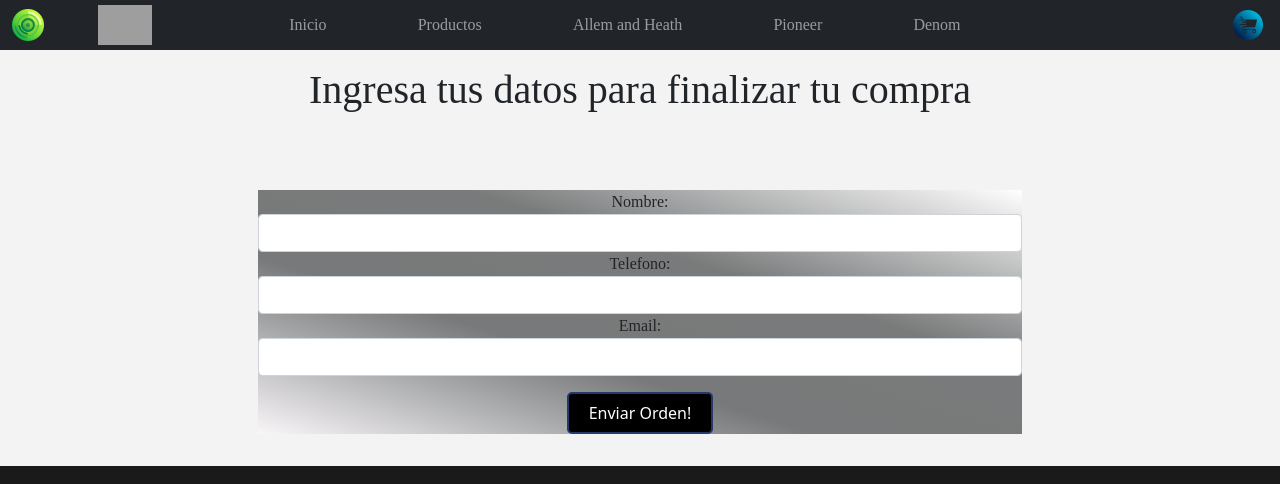
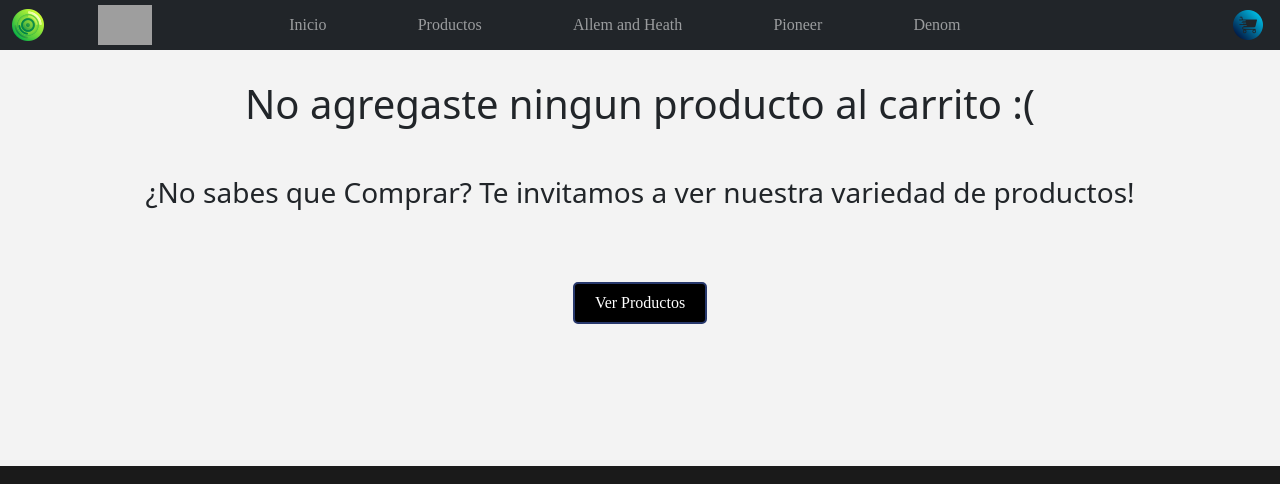
Before and after one commit to ediau11/AppReact, a React (Create React App) app: page /Formulario in a window 1280 px wide. Shown: the top 484 px of the page. Built offline with nearby package versions, Linux system fonts and the light colour scheme; grey boxes are pictures that could not be loaded.

Commit message:
creando pagina error 404

```diff
--- a/src/App.css
+++ b/src/App.css
@@ -468,3 +468,17 @@ body {
 .aa {
   color: #212529 !important;
 }
+
+.contenedor404 {
+  margin-top: 7rem;
+}
+
+.textoError404 {
+  margin-top: 2rem;
+}
+
+.logo404 {
+  font-size: 6rem;
+  font-weight: 500;
+  padding: 5.5px;
+}
--- a/src/App.jsx
+++ b/src/App.jsx
@@ -11,6 +11,7 @@ import { Carrito } from "./././components/cart/Carrito";
 import { BrowserRouter, Routes, Route } from "react-router-dom";
 import { CartProvider } from "./context/CartContext";
 import Formulario from "./components/Formulario/Formulario";
+import Error from "./components/Error/Error";
 
 function App() {
   return (
@@ -34,6 +35,7 @@ function App() {
             <Route path="/detail/:itemId" element={<ItemDetailContainer />} />
             <Route path="/Carrito" element={<Carrito />} />
             <Route path="/Formulario" element={<Formulario />} />
+            <Route path="*" element={<Error />} />
           </Routes>
 
           <Footer />
--- /dev/null
+++ b/src/components/CartEmpty/CartEmpty.jsx
@@ -0,0 +1,28 @@
+import React from "react";
+import { Link } from "react-router-dom";
+
+const CartEmpty = () => {
+  return (
+    <div className="fondoCart">
+      <div className="fondoCarritoVacio fondoCart">
+        <h1 className="text-center textoCarritoVacio mt-5">
+          No agregaste ningun producto al carrito :(
+        </h1>
+        <h3 className="text-center textoCarritoVacio mt-5">
+          ¿No sabes que Comprar? Te invitamos a ver nuestra variedad de
+          productos!
+        </h3>
+
+        <Link to={"/productos"}>
+          <div className="container text-center">
+            <button className="botonAnimationContainer textoCompra mt-5  ">
+              Ver Productos
+            </button>
+          </div>
+        </Link>
+      </div>
+    </div>
+  );
+};
+
+export default CartEmpty;
--- /dev/null
+++ b/src/components/Error/Error.jsx
@@ -0,0 +1,24 @@
+import React from "react";
+import { Link } from "react-router-dom";
+
+const Error = () => {
+  return (
+    <>
+      <div className=" container text-center contenedor404 fondoCart">
+        <h1 className="mt-5 text-center textoError404">
+          Lo sentimos, la pagina que buscas no existe
+        </h1>
+        <h1 className="logo404">404</h1>
+        <h3>Page Not Found</h3>
+
+        <Link to="/">
+          <button className="botonAnimationContainer textoError404">
+            Volver al inicio
+          </button>
+        </Link>
+      </div>
+    </>
+  );
+};
+
+export default Error;
--- a/src/components/Formulario/Formulario.jsx
+++ b/src/components/Formulario/Formulario.jsx
@@ -3,15 +3,15 @@ import { db } from "../../utils/firebase";
 import { addDoc, Timestamp, collection } from "firebase/firestore";
 import { useContext, useState } from "react";
 import { CartContext } from "../../context/CartContext";
+import OrdenConfirm from "../OrdenConfirm/OrdenConfirm";
+import CartEmpty from "../CartEmpty/CartEmpty";
 import { useNavigate } from "react-router-dom";
 
 const Formulario = () => {
-  const [refOrder, setRefOrder] = useState(null);
-  const navigate = useNavigate();
-  const { clear, cart, getTotalPrice } = useContext(CartContext);
+  const [refOrder, setRefOrder] = useState();
+  const { clear, cart, getTotalPrice, getTotalCount } = useContext(CartContext);
   const sendOrder = async (e) => {
     e.preventDefault();
-    console.log("evento formulario", e);
     const nombre = e.target[0].value;
     const telefono = e.target[1].value;
     const email = e.target[2].value;
@@ -37,28 +37,15 @@ const Formulario = () => {
       .finally(() => clear());
   };
 
+  if (refOrder) {
+    return <OrdenConfirm refOrder={refOrder} />;
+  }
+
   return (
     <>
-      {refOrder && (
-        <div className="text-center p-5 mt-5">
-          <h1 className="textoCompra">Listo!</h1>
-
-          <h3 className="textoCompra mt-5">Muchas gracias por su compra!</h3>
-
-          <p className="textoCompra mt margenFormulario">
-            Su orden {refOrder.id} esta siendo procesada
-          </p>
-
-          <button
-            className="botonAnimationCarrito mt-5 textoCompra"
-            onClick={() => navigate("/Productos")}
-          >
-            Volver a comprar
-          </button>
-        </div>
-      )}
-
-      {!refOrder && (
+      {!refOrder && getTotalCount() < 1 ? (
+        <CartEmpty />
+      ) : (
         <div className="fondoCart container text-center">
           <h1 className="text-center textoCompra textoFormulario">
             Ingresa tus datos para finalizar tu compra
@@ -97,6 +84,25 @@ const Formulario = () => {
           </div>
         </div>
       )}
+      {/*
+      {refOrder && (
+        <div className="text-center p-5 mt-5">
+          <h1 className="textoCompra">Listo!</h1>
+
+          <h3 className="textoCompra mt-5">Muchas gracias por su compra!</h3>
+
+          <p className="textoCompra mt margenFormulario">
+            Su orden {refOrder.id} esta siendo procesada
+          </p>
+
+          <button
+            className="botonAnimationCarrito mt-5 textoCompra"
+            onClick={() => navigate("/Productos")}
+          >
+            Volver a comprar
+          </button>
+        </div>
+      )} */}
     </>
   );
 };
--- /dev/null
+++ b/src/components/OrdenConfirm/OrdenConfirm.jsx
@@ -0,0 +1,28 @@
+import React from "react";
+import { useNavigate } from "react-router-dom";
+
+const OrdenConfirm = (refOrder) => {
+  const navigate = useNavigate();
+  return (
+    <>
+      <div className="text-center p-5 mt-5">
+        <h1 className="textoCompra">Listo!</h1>
+
+        <h3 className="textoCompra mt-5">Muchas gracias por su compra!</h3>
+
+        <p className="textoCompra mt margenFormulario">
+          Su orden {refOrder.id} esta siendo procesada
+        </p>
+
+        <button
+          className="botonAnimationCarrito mt-5 textoCompra"
+          onClick={() => navigate("/Productos")}
+        >
+          Volver a comprar
+        </button>
+      </div>
+    </>
+  );
+};
+
+export default OrdenConfirm;
```
